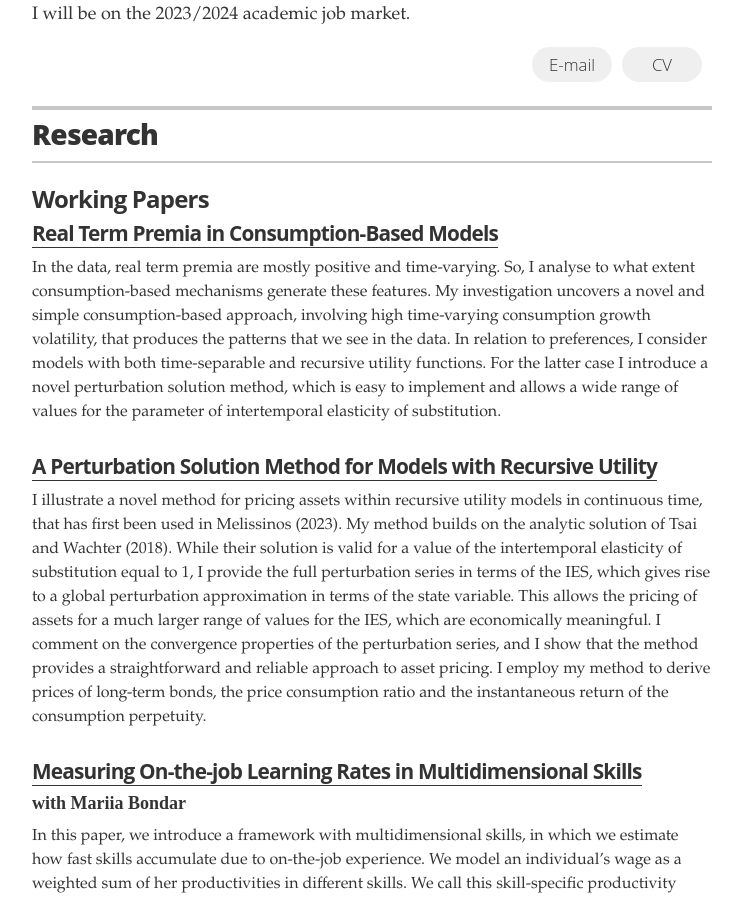
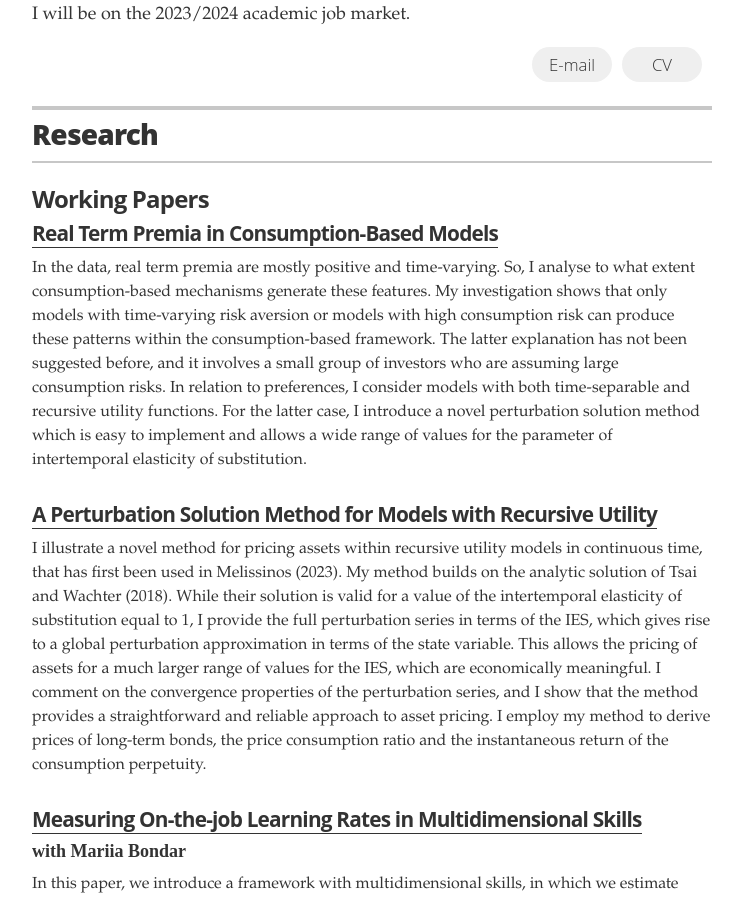
Before and after one commit to errikos-melissinos/errikos-melissinos.github.io, a Jekyll site: the page built from index.html, in a window 1280 px wide and 900 px high, scrolled down 624 px. Shown: the whole window, without its empty margins (268-1011 px from the left). Built offline with Jekyll 4.4.1, drawn with Linux system fonts in a browser that asks for light colours.

Commit message:
Update projects.yml

```diff
--- a/_data/projects.yml
+++ b/_data/projects.yml
@@ -7,7 +7,7 @@
   # url: https://www.dropbox.com/sh/34s9h40je9pff5r/AACRUgleldxkDaDC2eVtMNYsa?dl=0
   url: https://www.dropbox.com/scl/fi/soofvyqh1s7j6swb49c3s/Real-Term-Premia-in-Consumption-Based-Models.pdf?rlkey=wxv3lvv76e19hvwyqzwwm5dap&dl=0
   # description: I investigate the ability of consumption-based models to explain the positive time- varying term premia observed in the data. The long-run risk and rare disasters models typically fail by producing small and negative term premia. The habit model appears to be quite successful, but it generates heteroskedastic real interest rates, which are not supported by empirical evidence. Generally, my findings suggest that substantial and positive term premia require counter-cyclical real interest rates and a direct relationship between the stochastic discount factor and the state variable of the economy. My analysis considers models with both time-separable and recursive utility. For the latter, I present a perturbation solution method that facilitates the computation of the price of long-term bonds, while allowing for a wide range of values for the intertemporal elasticity of substitution parameter.
-  description: In the data, real term premia are mostly positive and time-varying. So, I analyse to what extent consumption-based mechanisms generate these features. My investigation uncovers a novel and simple consumption-based approach, involving high time-varying consumption growth volatility, that produces the patterns that we see in the data. In relation to preferences, I consider models with both time-separable and recursive utility functions. For the latter case I introduce a novel perturbation solution method, which is easy to implement and allows a wide range of values for the parameter of intertemporal elasticity of substitution.
+  description: In the data, real term premia are mostly positive and time-varying. So, I analyse to what extent consumption-based mechanisms generate these features. My investigation shows that only models with time-varying risk aversion or models with high consumption risk can produce these patterns within the consumption-based framework. The latter explanation has not been suggested before, and it involves a small group of investors who are assuming large consumption risks. In relation to preferences, I consider models with both time-separable and recursive utility functions. For the latter case, I introduce a novel perturbation solution method which is easy to implement and allows a wide range of values for the parameter of intertemporal elasticity of substitution.
 
 # A Perturbation Solution Method for Models with Recursive Utility
 - project: A Perturbation Solution Method for Models with Recursive Utility
```
